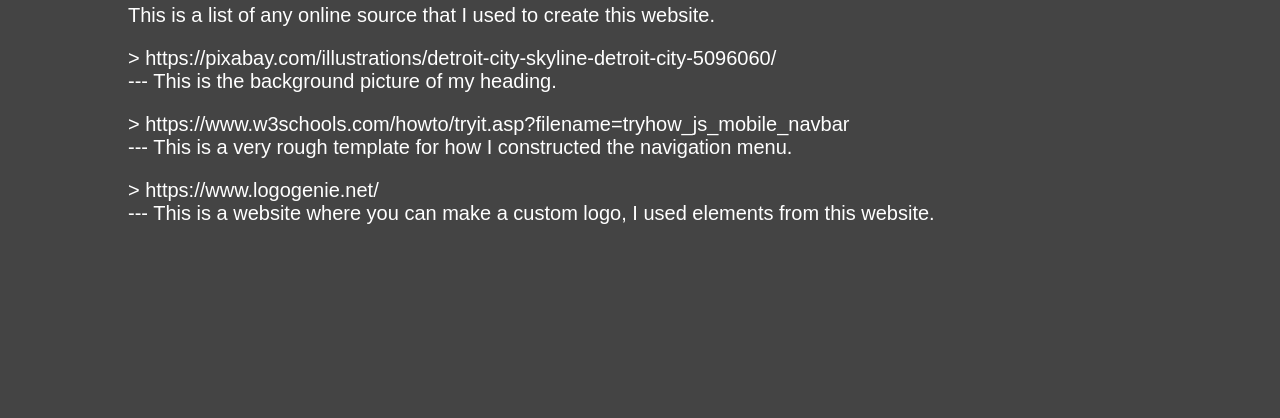
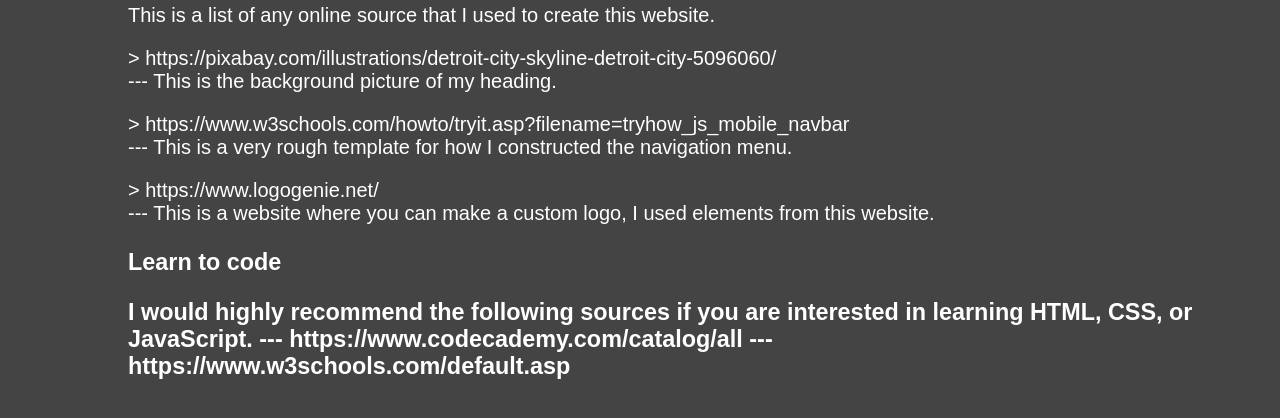
Before and after one commit to Riley81/Riley81.github.io, a plain HTML site: page Links.html in a window 1280 px wide. Shown: the part 324-742 px from the top of the page. Drawn offline with Linux system fonts and the light colour scheme.

Commit message:
Update Links.html

```diff
--- a/Links.html
+++ b/Links.html
@@ -122,6 +122,11 @@ body {
     --- This is a very rough template for how I constructed the navigation menu.</p>
    <p> > https://www.logogenie.net/<br />
      --- This is a website where you can make a custom logo, I used elements from this website.</p>
+  <h3>Learn to code<h3>
+  <p>I would highly recommend the following sources if you are interested in learning HTML, CSS, or JavaScript.</ br>
+    --- https://www.codecademy.com/catalog/all
+    --- https://www.w3schools.com/default.asp</p>
+
 </div>
 
 <!-- End smartphone / tablet look -->
```
